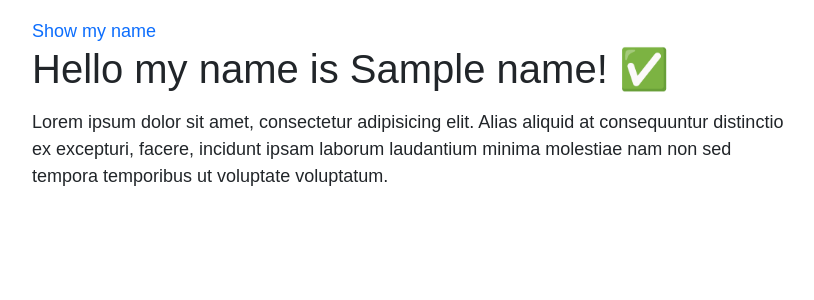
After one commit to Hassanalihazaraa/Symfony-MVC-routing, a Symfony app: template templates/learning/about-me.html.twig in a window 1280 px wide. The commit adds this page. Shown: the top 300 px of the page, without its empty margins (228-1042 px from the left). Run offline with Twig, Linux system fonts and the light colour scheme; the template is opened without the code that fills it: most values are stand-ins (such as "Sample title", 1, 10 or a date in 2020); some libraries are stand-ins or nearby versions.

```diff
--- a/templates/base.html.twig
+++ b/templates/base.html.twig
@@ -2,6 +2,8 @@
 <html>
 <head>
     <meta charset="UTF-8">
+    <link rel="stylesheet" href="https://stackpath.bootstrapcdn.com/bootstrap/5.0.0-alpha1/css/bootstrap.min.css"
+          integrity="sha384-r4NyP46KrjDleawBgD5tp8Y7UzmLA05oM1iAEQ17CSuDqnUK2+k9luXQOfXJCJ4I" crossorigin="anonymous">
     <title>{% block title %}Welcome!{% endblock %}</title>
     {% block stylesheets %}{% endblock %}
 </head>
--- /dev/null
+++ b/templates/learning/about-me.html.twig
@@ -0,0 +1,37 @@
+{% extends 'base.html.twig' %}
+
+{% block title %}About me{% endblock %}
+
+{% block body %}
+    <style>
+        .example-wrapper {
+            margin: 1em auto;
+            max-width: 800px;
+            width: 95%;
+            font: 18px/1.5 sans-serif;
+        }
+
+        .example-wrapper code {
+            background: #F5F5F5;
+            padding: 2px 6px;
+        }
+
+        p {
+            margin-top: 1rem;
+        }
+
+        a {
+            text-decoration: none;
+        }
+    </style>
+
+    <div class="example-wrapper">
+        <div class="example-wrapper">
+            <a href="{{ path('my-name') }}" class="link-primary">Show my name</a>
+            <h1>Hello my name is {{ name }}! ✅</h1>
+            <p>Lorem ipsum dolor sit amet, consectetur adipisicing elit. Alias aliquid at consequuntur distinctio ex
+                excepturi, facere, incidunt ipsam laborum laudantium minima molestiae nam non sed tempora temporibus ut
+                voluptate voluptatum.</p>
+        </div>
+    </div>
+{% endblock %}
```
Also changed, not shown: src/Controller/LearningController.php (+12 -5 lines), templates/learning/index.html.twig (deleted, +0 -20 lines), templates/learning/show-myname.html.twig (added, +15 -0 lines). Lines whose indentation alone changed are shown as unchanged.
